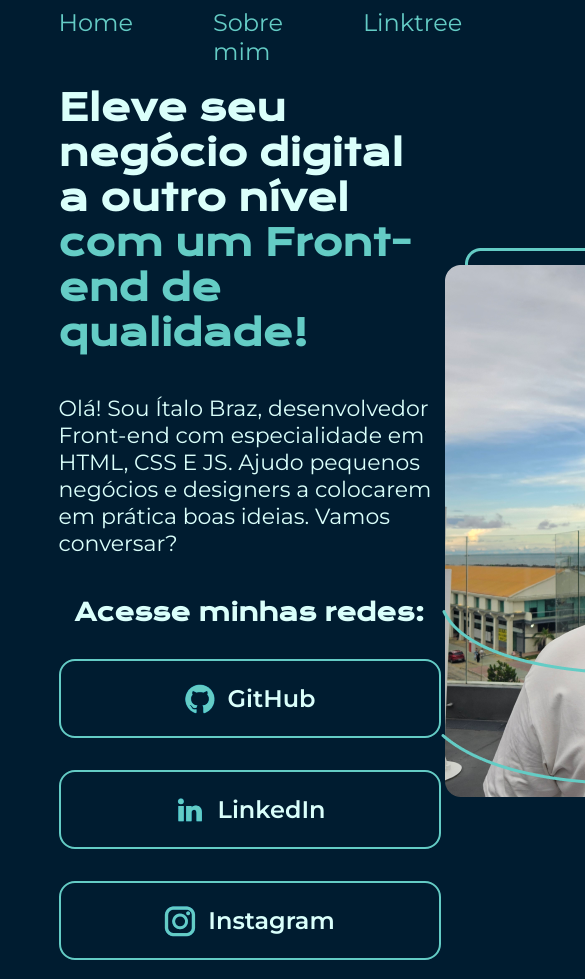
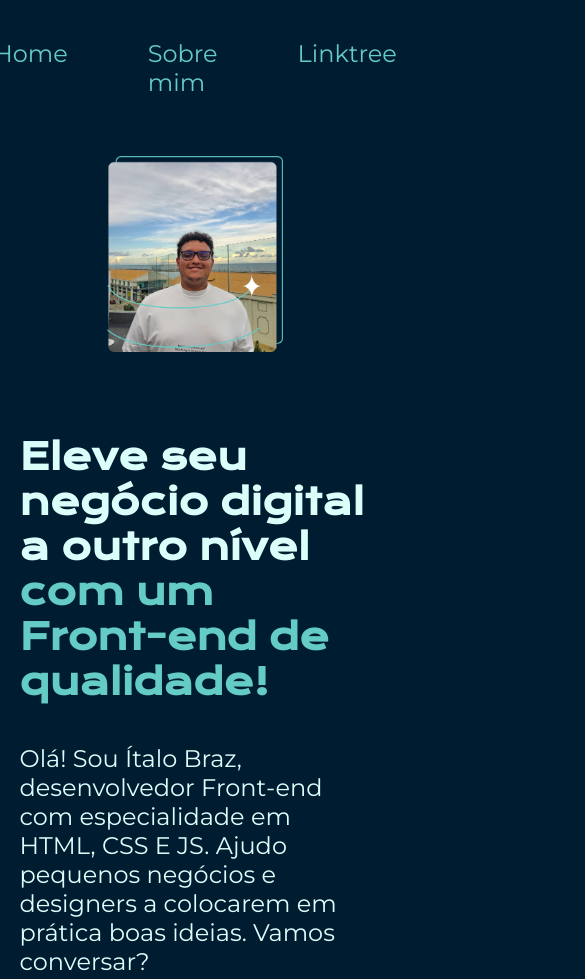
Before and after one commit to ItaloBrazz/Portifolio-Projeto, a plain HTML site: page index.html in a window 390 px wide. Shown: the top 979 px of the page, 585 px wide, since content can reach past the window. Drawn offline with nearby package versions, Linux system fonts and the light colour scheme.

Commit message:
Adicionado responsividade para telefones

```diff
--- a/index.html
+++ b/index.html
@@ -25,7 +25,7 @@
             <a class="apr_bt_links" href="https://www.instagram.com/jtalobraz/"> <img src="assets/instablue.png" alt="Logo Instagram">Instagram</a>
         </div>
     </section>
-    <img src="assets/perfil-home2.png" alt="Foto de Ítalo Braz">
+    <img class="apr__imagem" src="assets/perfil-home2.png" alt="Foto de Ítalo Braz">
     </main>
     <footer class="footer">
         <p>Desenvolvido por Ítalo Braz.</p>
--- a/styles/style.css
+++ b/styles/style.css
@@ -34,7 +34,7 @@ body{
 
 .header_menu_link{
     font-family: var(--fonte-secundaria);
-    font-size: 24px;
+    font-size: 1.5rem;
     font-weight: 600px;
     color: var(--cor--terciaria);
     text-decoration: none;
@@ -46,18 +46,19 @@ body{
     display: flex;
     align-items: center;
     justify-content: space-between;
+    gap: 82px;
 }
 
 .apr__conteudo {
     display: flex;
     flex-direction: column;
     gap: 40px;
-    width: 615px;
+    width: 50%;
 
 }
 .apr__conteudo__titulo {
     font-family: var(--fonte-primaria);
-    font-size: 36px;
+    font-size: 2.25rem;
 }
 
 .titleStr {
@@ -66,7 +67,7 @@ body{
 
 .apr__conteudo__texto {
     font-family: var(--fonte-secundaria);
-    font-size:22px;
+    font-size: 1.5rem;
 }
 
 .apr__botoes{
@@ -80,19 +81,20 @@ body{
 
 .apr_bt_texto{
     font-family: var(--fonte-primaria);
-    font-size: 24px;
+    font-size: 1.5rem;
     font-weight: 400px;
 }
+
 .apr_bt_links{
     display: flex;
     justify-content: center;
     align-items: center;
     gap: 12px;
     border: 2px solid var(--cor--terciaria);
-    width: 378px;
+    width: 50%;
     text-align: center;
     border-radius: 16px;
-    font-size: 24px;
+    font-size: 1.5rem;
     padding: 21.5px 0px;
     text-decoration: none;
     color: var(--cor--secundaria);
@@ -104,8 +106,12 @@ body{
     background-color: var(--cor--hover);
 }
 
+.apr__imagem{
+    width: 50%;
+}
+
 .footer{
-    padding: 24px;
+    padding: 1.5rem;
     background-color: var(--cor--terciaria);
     color: var(--cor--primaria);
     text-align: center;
@@ -113,3 +119,23 @@ body{
     font-weight: 400;
     font-size: 24px;
 }
+
+@media (max-width: 1200px){
+
+    .header{
+        padding: 10%;
+    }
+
+    .header_menu{
+        justify-content: center;
+    }
+
+    .apresentacao{
+        flex-direction: column-reverse;
+        padding: 5%;
+    }
+
+    .apr__conteudo{
+        width: auto;
+    }
+}
```
Also changed, not shown: about.html (+1 -1 lines).
